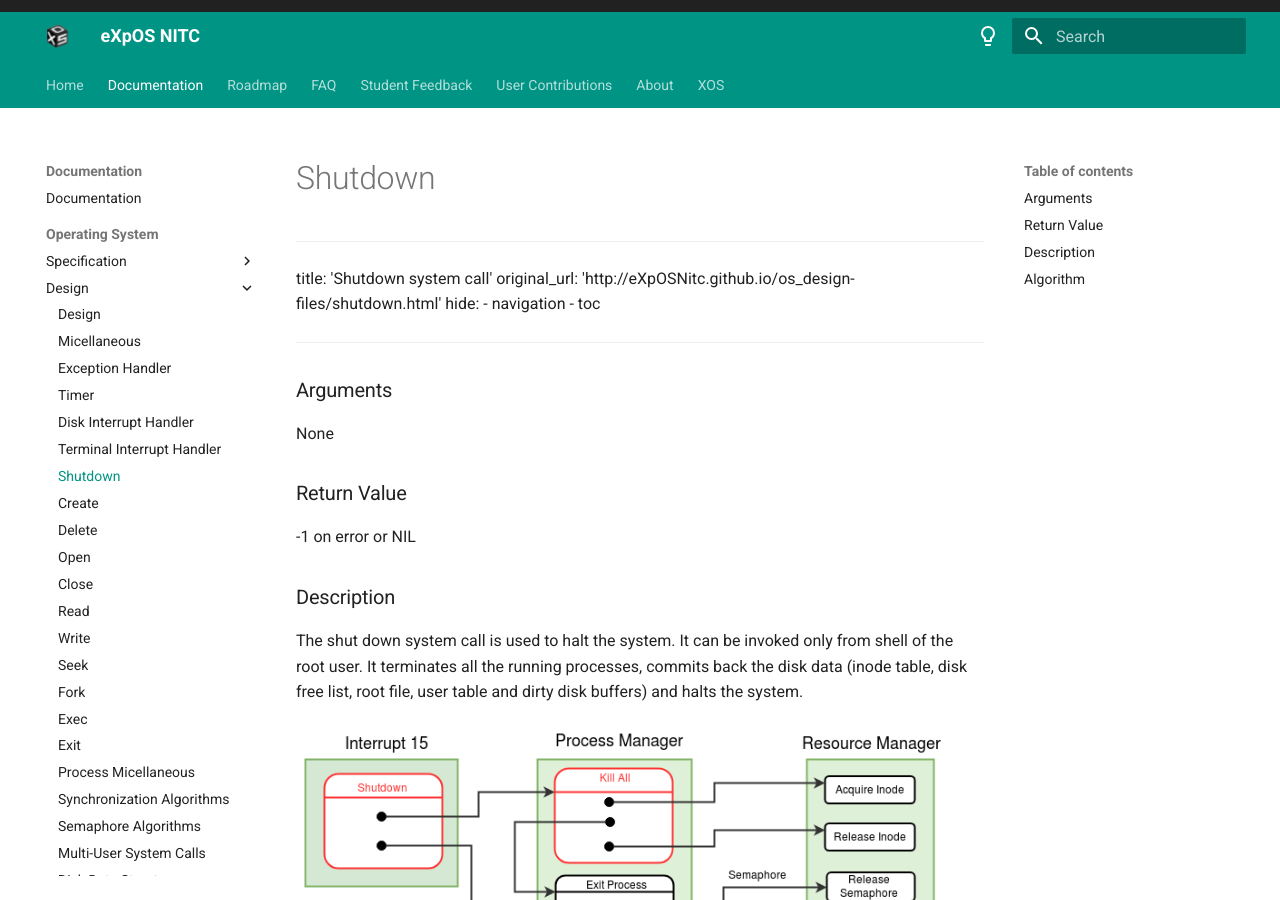
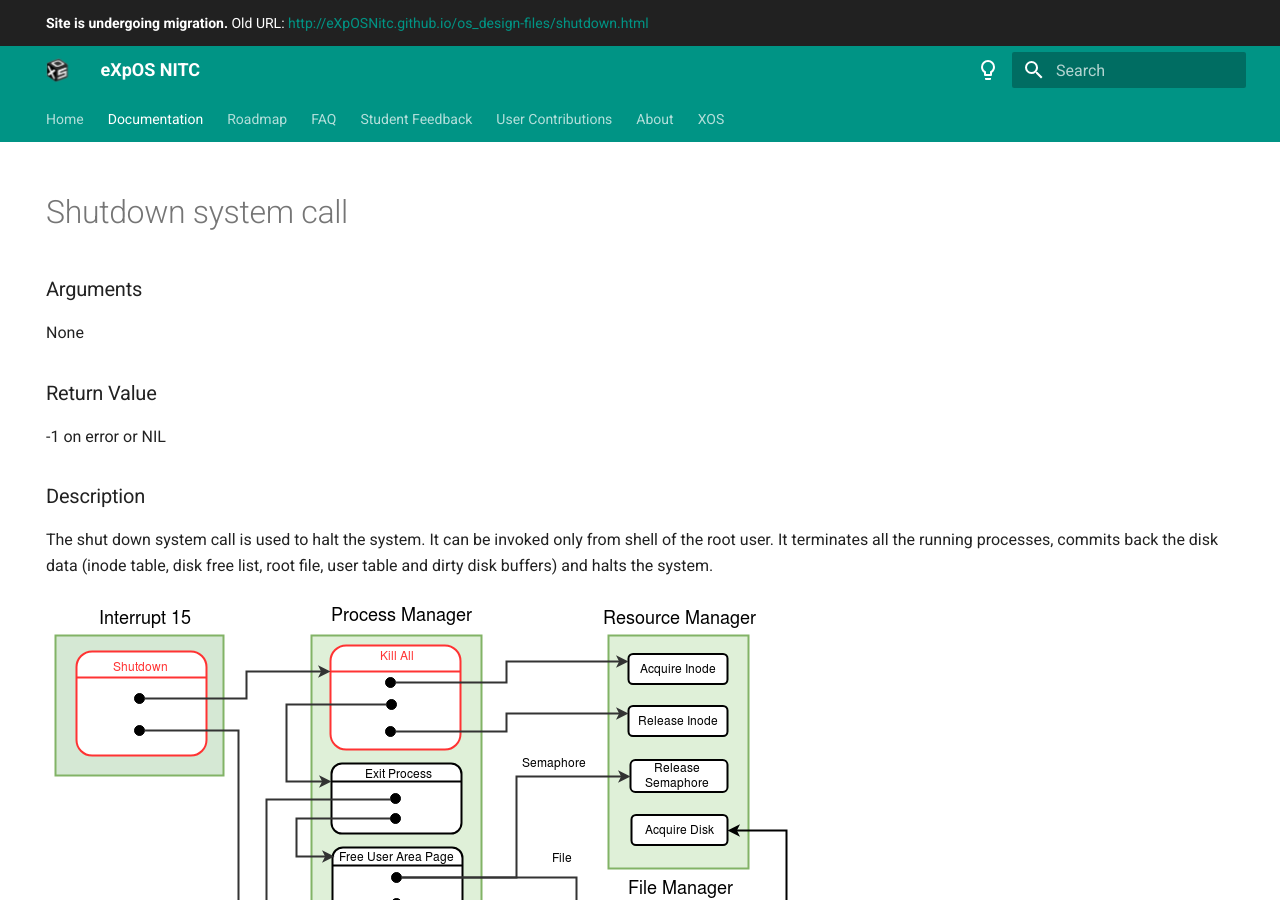
Before and after one commit to eXpOSNitc/expos-docs, an MkDocs documentation site: the page built from docs/os-design/shutdown.md, in a window 1280 px wide and 900 px high. Built offline with MkDocs 1.6.1 and Material for MkDocs 9.7.7, drawn with Linux system fonts in a browser that asks for light colours.

Commit message:
fix shutdown page formattng

```diff
--- a/docs/os-design/shutdown.md
+++ b/docs/os-design/shutdown.md
@@ -1,9 +1,9 @@
 ---
-title: 'Shutdown system call'
-original_url: 'http://eXpOSNitc.github.io/os_design-files/shutdown.html'
+title: Shutdown system call
+original_url: http://eXpOSNitc.github.io/os_design-files/shutdown.html
 hide:
-	- navigation
-	- toc
+    - navigation
+    - toc
 ---
 
 ### Arguments
```
